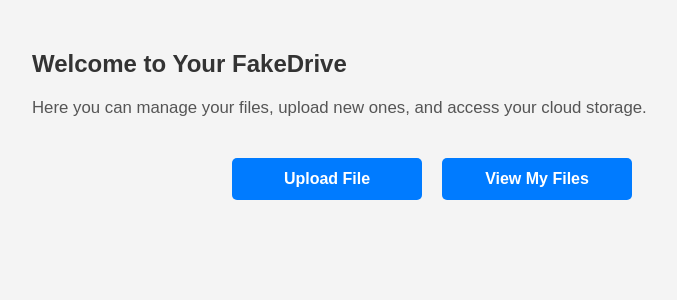
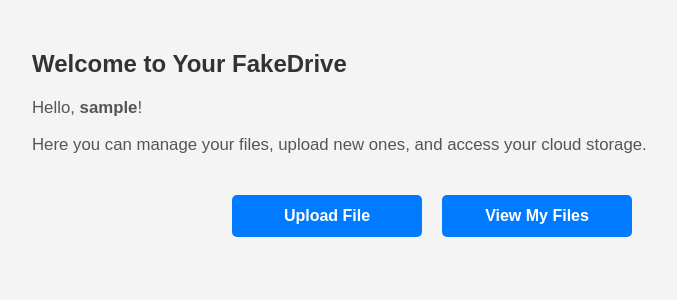
Before and after one commit to obolonua/fakedrive, a Flask app: a page that uses templates/my_fakedrive.html in a window 1280 px wide. Shown: the part 42-342 px from the top of the page, without its empty margins (208-885 px from the left). Run offline with Flask 3, Linux system fonts and the light colour scheme; the visitor is signed in with stand-in values (Sample User, id 1).

Commit message:
logged-in user's name

```diff
--- a/templates/my_fakedrive.html
+++ b/templates/my_fakedrive.html
@@ -89,6 +89,7 @@
     <!-- Dashboard -->
     <div class="dashboard">
         <h2>Welcome to Your FakeDrive</h2>
+        <p class="info">Hello, <strong>{{ session['username'] }}</strong>!</p>
         <p class="info">Here you can manage your files, upload new ones, and access your cloud storage.</p>
 
         <div class="actions">
```
